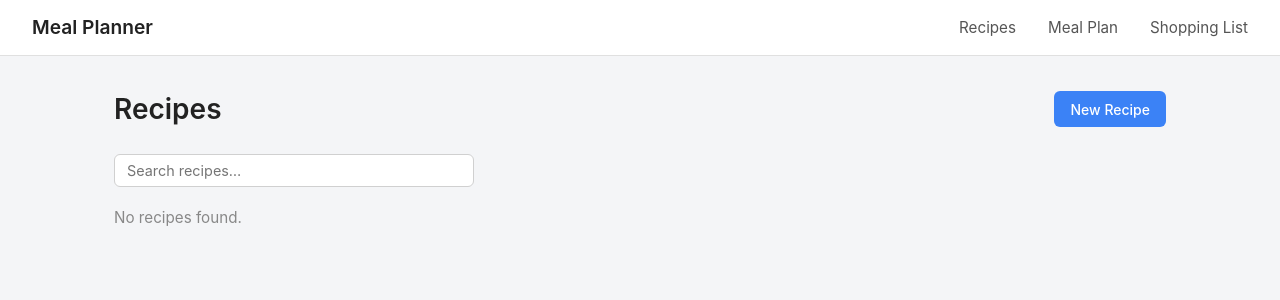
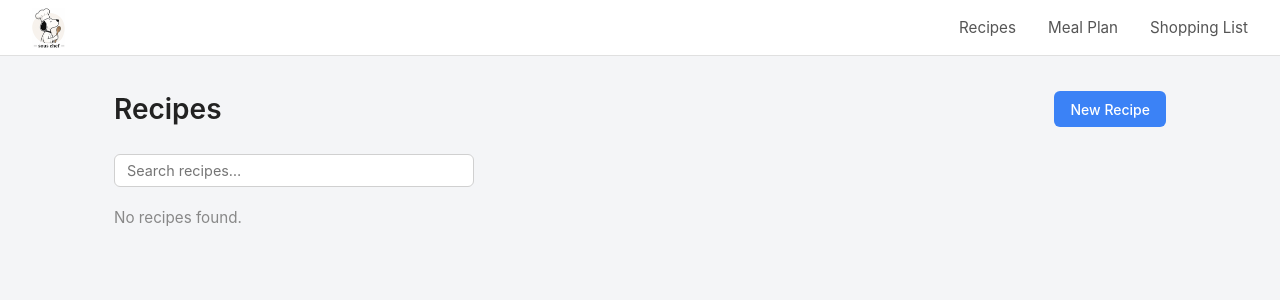
Before and after one commit to shanewade/sous-chef, a Flask app: page /recipes in a window 1280 px wide. Shown: the top 300 px of the page. Run offline with Flask 3, Linux system fonts and the light colour scheme; data that the repository does not hold is empty.

Commit message:
Add logo and favicon
Crops sous chef.png into two assets:
- static/favicon.ico + favicon.png — 16/32/64px icon for browser tabs
- static/logo.png — 2× retina logo displayed at 40px in the navbar

Replaces the plain "Meal Planner" nav text with the logo image.

Co-Authored-By: Claude Sonnet 4.6 <noreply@anthropic.com>

```diff
--- a/static/style.css
+++ b/static/style.css
@@ -24,10 +24,15 @@ body {
 }
 
 .nav-brand {
-    font-size: 1.2rem;
-    font-weight: 600;
-    color: #222;
+    display: flex;
+    align-items: center;
     text-decoration: none;
+}
+
+.nav-logo {
+    height: 40px;
+    width: auto;
+    display: block;
 }
 
 .nav-links {
--- a/templates/base.html
+++ b/templates/base.html
@@ -4,11 +4,13 @@
     <meta charset="UTF-8">
     <meta name="viewport" content="width=device-width, initial-scale=1.0">
     <title>{% block title %}Meal Planner{% endblock %}</title>
+    <link rel="icon" type="image/x-icon" href="{{ url_for('static', filename='favicon.ico') }}">
+    <link rel="icon" type="image/png" href="{{ url_for('static', filename='favicon.png') }}">
     <link rel="stylesheet" href="{{ url_for('static', filename='style.css') }}">
 </head>
 <body>
     <nav class="navbar">
-        <a class="nav-brand" href="/">Meal Planner</a>
+        <a class="nav-brand" href="/"><img src="{{ url_for('static', filename='logo.png') }}" alt="Sous Chef" class="nav-logo"></a>
         <ul class="nav-links">
             <li><a href="/recipes">Recipes</a></li>
             <li><a href="/meal-plan">Meal Plan</a></li>
```
Also changed, not shown: static/favicon.ico (added), static/favicon.png (added), static/logo.png (added).
